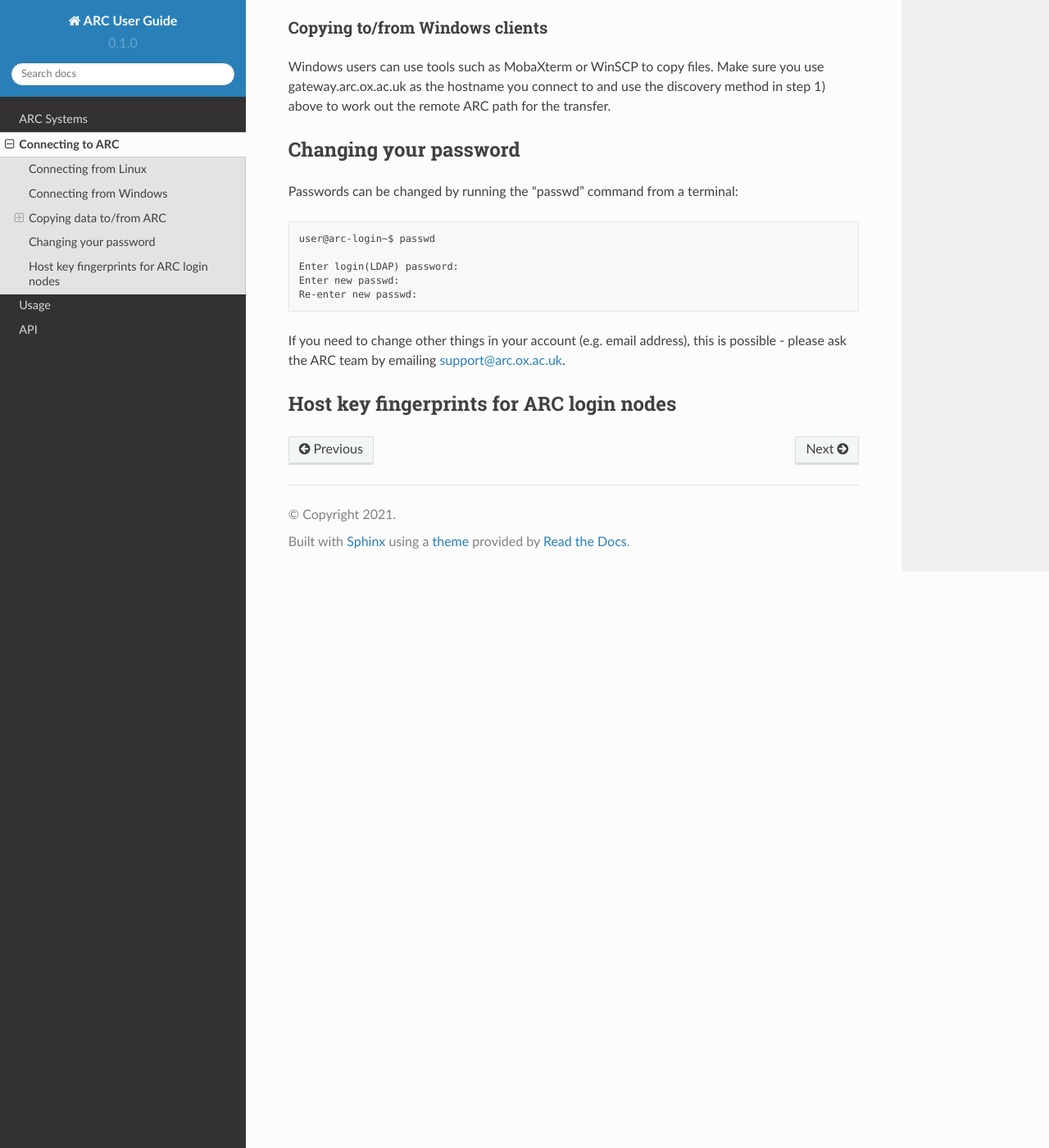
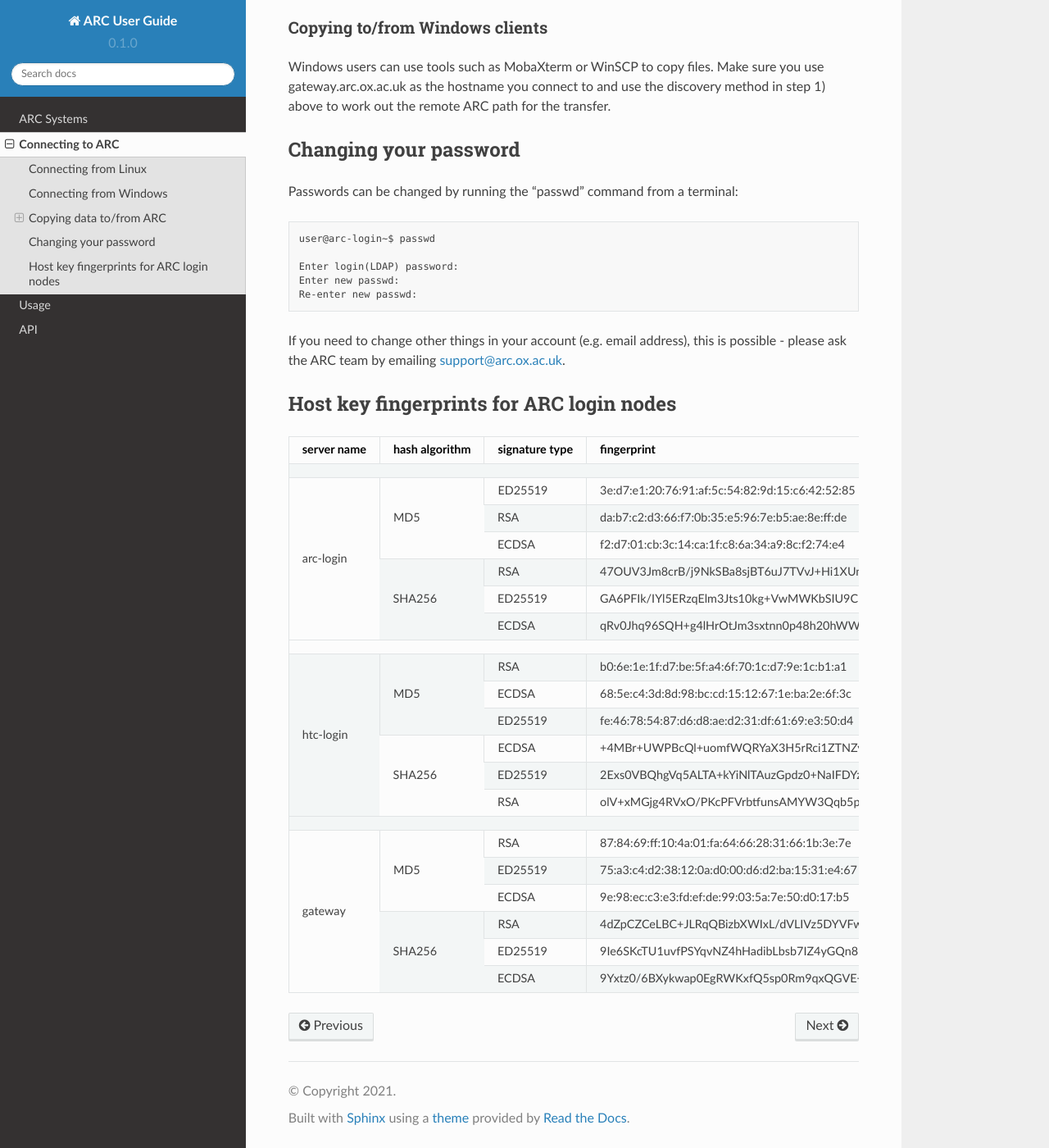
Before and after one commit to tina-friedrich/arc-user-guide, a Sphinx documentation site: the page built from docs/source/connecting-to-arc.rst, in a window 1280 px wide and 1400 px high, scrolled down 2933 px. Shown: the whole window at 82% size. Built offline with Sphinx 7.4.7 and the Read the Docs theme 2.0.0, drawn with Linux system fonts in a browser that asks for light colours.

Commit message:
Update connecting-to-arc.rst
Added hash tables

```diff
--- a/docs/source/connecting-to-arc.rst
+++ b/docs/source/connecting-to-arc.rst
@@ -119,3 +119,49 @@ If you need to change other things in your account (e.g. email address), this is
 
 Host key fingerprints for ARC login nodes
 -----------------------------------------
+
++-------------+----------------+----------------+-------------------------------------------------+---+
+| server name | hash algorithm | signature type | fingerprint                                     |   |
++=============+================+================+=================================================+===+
+|                                                                                                 |   |
++-------------+----------------+----------------+-------------------------------------------------+---+
+|             |                |     ED25519    | 3e:d7:e1:20:76:91:af:5c:54:82:9d:15:c6:42:52:85 |   |
+|             |                +----------------+-------------------------------------------------+---+
+|             |       MD5      |       RSA      | da:b7:c2:d3:66:f7:0b:35:e5:96:7e:b5:ae:8e:ff:de |   |
+|             |                +----------------+-------------------------------------------------+---+
+|             |                |      ECDSA     | f2:d7:01:cb:3c:14:ca:1f:c8:6a:34:a9:8c:f2:74:e4 |   |
+|  arc-login  +----------------+----------------+-------------------------------------------------+---+
+|             |                |       RSA      | 47OUV3Jm8crB/j9NkSBa8sjBT6uJ7TVvJ+Hi1XUmyAI     |   |
+|             |                +----------------+-------------------------------------------------+---+
+|             |     SHA256     |     ED25519    | GA6PFIk/IYl5ERzqElm3Jts10kg+VwMWKbSIU9CDi6g     |   |
+|             |                +----------------+-------------------------------------------------+---+
+|             |                |      ECDSA     | qRv0Jhq96SQH+g4lHrOtJm3sxtnn0p48h20hWWy1zog     |   |
++-------------+----------------+----------------+-------------------------------------------------+---+
+|                                                                                                 |   |
++-------------+----------------+----------------+-------------------------------------------------+---+
+|             |                |       RSA      | b0:6e:1e:1f:d7:be:5f:a4:6f:70:1c:d7:9e:1c:b1:a1 |   |
+|             |                +----------------+-------------------------------------------------+---+
+|             |       MD5      |      ECDSA     | 68:5e:c4:3d:8d:98:bc:cd:15:12:67:1e:ba:2e:6f:3c |   |
+|             |                +----------------+-------------------------------------------------+---+
+|             |                |     ED25519    | fe:46:78:54:87:d6:d8:ae:d2:31:df:61:69:e3:50:d4 |   |
+|  htc-login  +----------------+----------------+-------------------------------------------------+---+
+|             |                |      ECDSA     | +4MBr+UWPBcQl+uomfWQRYaX3H5rRci1ZTNZyaRpjBg     |   |
+|             |                +----------------+-------------------------------------------------+---+
+|             |     SHA256     |     ED25519    | 2Exs0VBQhgVq5ALTA+kYiNlTAuzGpdz0+NaIFDYzWQw     |   |
+|             |                +----------------+-------------------------------------------------+---+
+|             |                |       RSA      | olV+xMGjg4RVxO/PKcPFVrbtfunsAMYW3Qqb5pmxDMQ     |   |
++-------------+----------------+----------------+-------------------------------------------------+---+
+|                                                                                                 |   |
++-------------+----------------+----------------+-------------------------------------------------+---+
+|             |                |       RSA      | 87:84:69:ff:10:4a:01:fa:64:66:28:31:66:1b:3e:7e |   |
+|             |                +----------------+-------------------------------------------------+---+
+|             |       MD5      |     ED25519    | 75:a3:c4:d2:38:12:0a:d0:00:d6:d2:ba:15:31:e4:67 |   |
+|             |                +----------------+-------------------------------------------------+---+
+|             |                |      ECDSA     | 9e:98:ec:c3:e3:fd:ef:de:99:03:5a:7e:50:d0:17:b5 |   |
+|   gateway   +----------------+----------------+-------------------------------------------------+---+
+|             |                |       RSA      | 4dZpCZCeLBC+JLRqQBizbXWIxL/dVLIVz5DYVFwHPa8     |   |
+|             |                +----------------+-------------------------------------------------+---+
+|             |     SHA256     |     ED25519    | 9Ie6SKcTU1uvfPSYqvNZ4hHadibLbsb7IZ4yGQn8UJc     |   |
+|             |                +----------------+-------------------------------------------------+---+
+|             |                |      ECDSA     | 9Yxtz0/6BXykwap0EgRWKxfQ5sp0Rm9qxQGVE+eOk2Y     |   |
++-------------+----------------+----------------+-------------------------------------------------+---+
```
